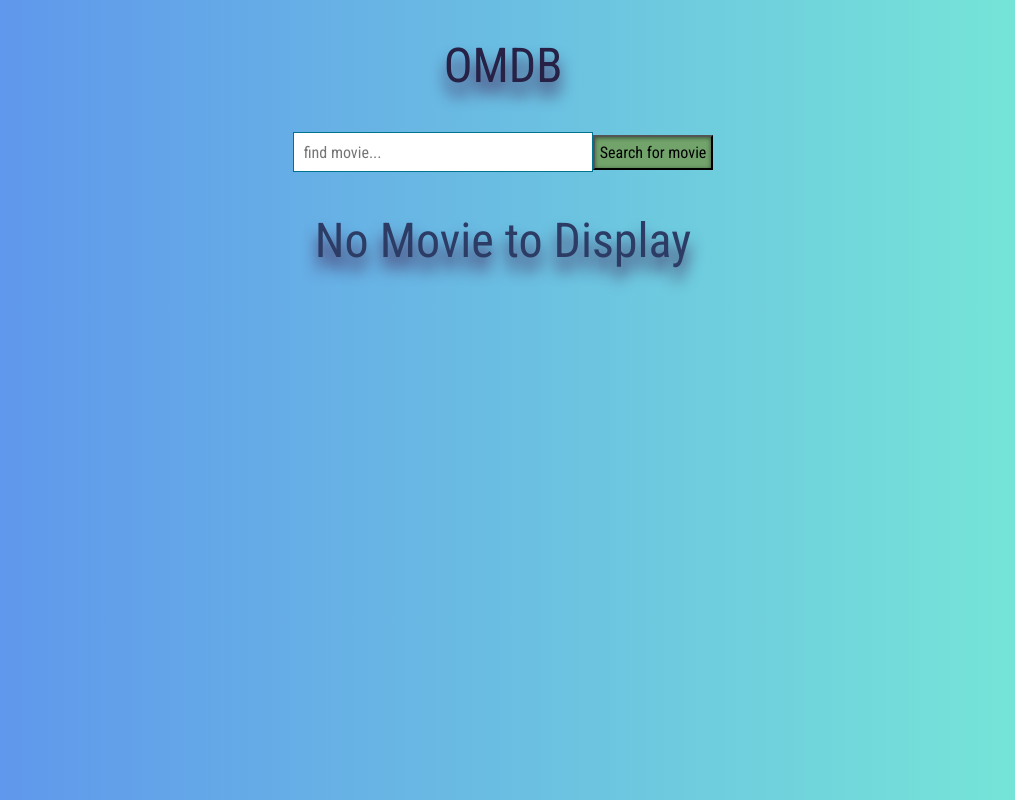
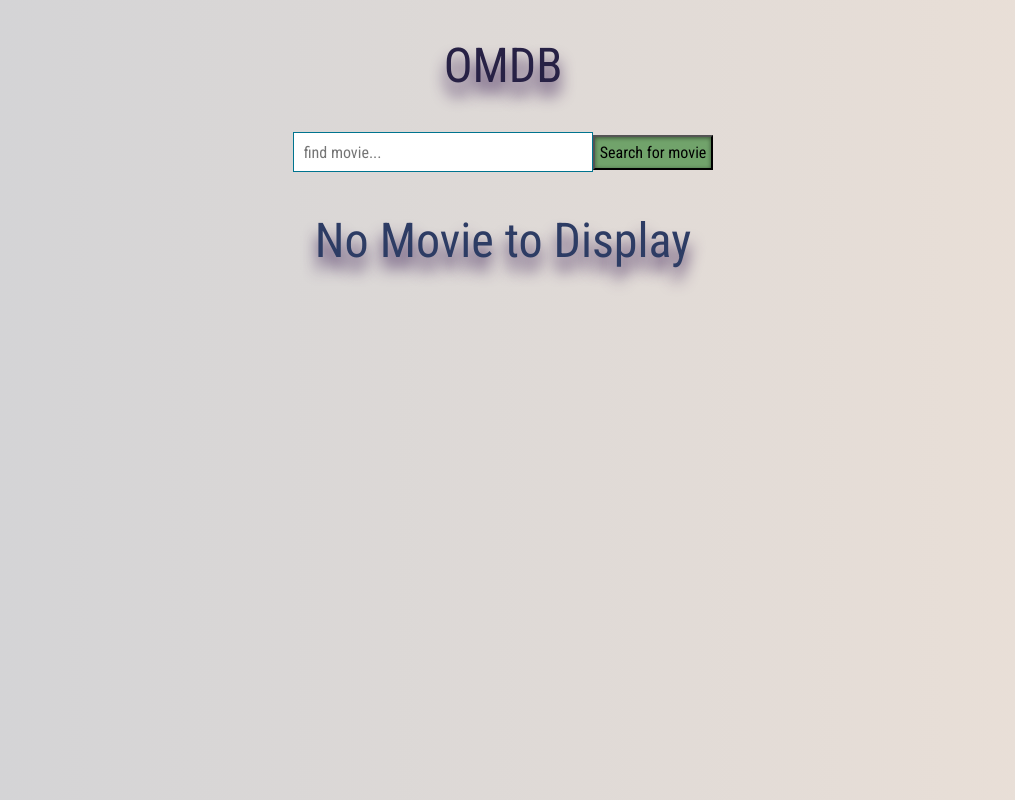
Before and after one commit to typhoon1zero2/React-Movies-App, a React (Create React App) app: page / in a window 1280 px wide. Shown: the whole page, without its empty margins (137-1152 px from the left). Built offline with nearby package versions, Linux system fonts and the light colour scheme.

Commit message:
Updated style for github deploy

```diff
--- a/src/style.css
+++ b/src/style.css
@@ -4,7 +4,7 @@
   font-family: "Roboto Condensed", sans-serif;
 }
 body {
-  background: linear-gradient(to right, hsl(220, 82%, 65%), #78eed5);
+  background: linear-gradient(to right, hsl(225, 5%, 83%), #ebe0d7);
   margin: 0;
   padding: 0;
 }
```
